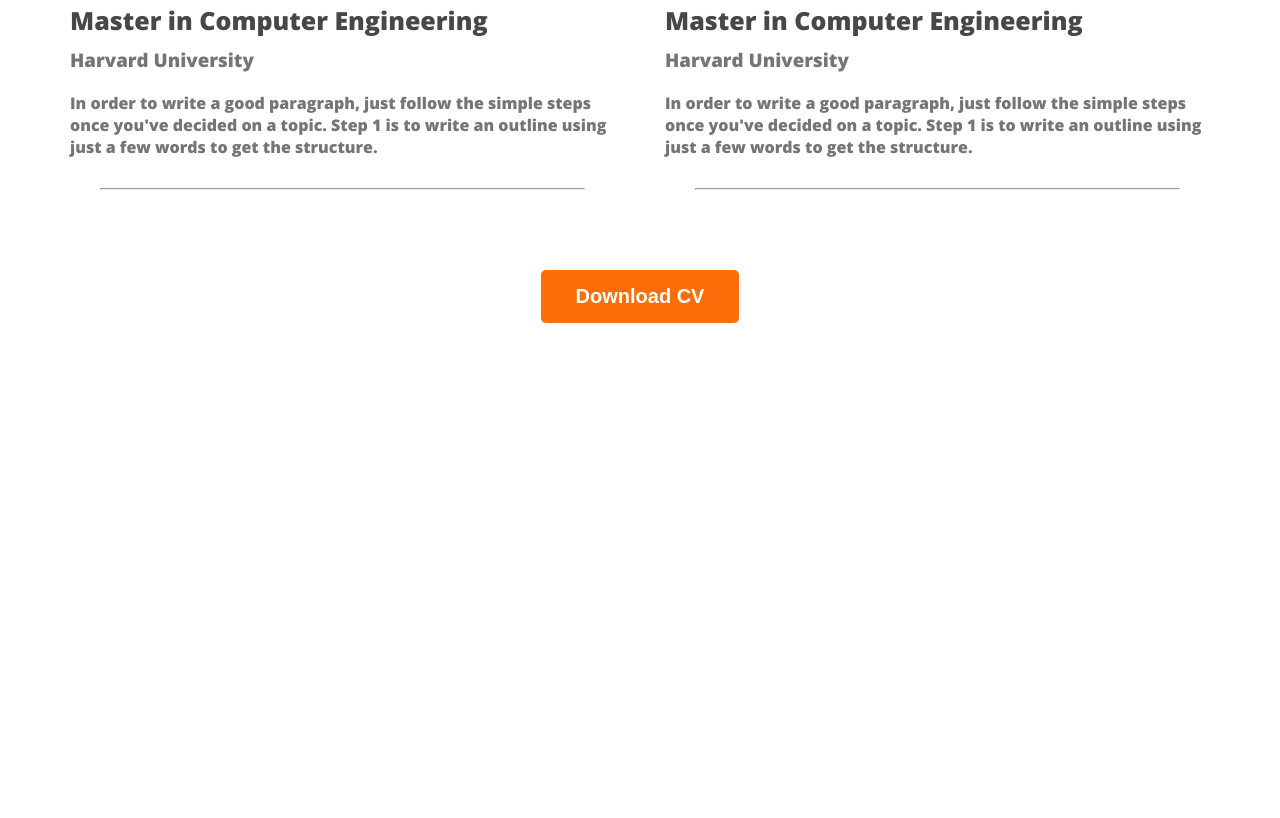
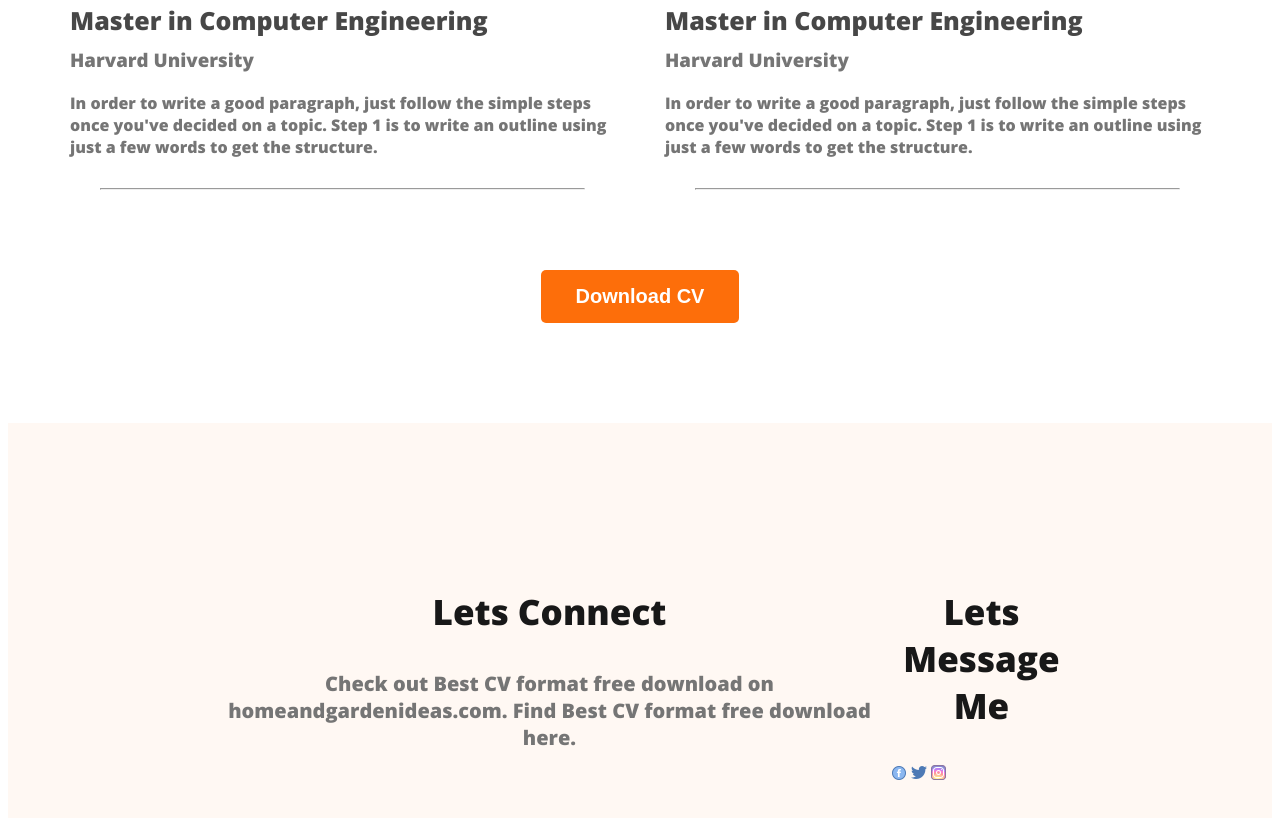
Before and after one commit to Biswajitmo/web-developer-portfolio, a plain HTML site: page index.html in a window 1280 px wide. Shown: the part 2861-3679 px from the top of the page. Before the commit the page ends 3234 px from the top, so only its background shows below. Drawn offline with nearby package versions, Linux system fonts and the light colour scheme.

Commit message:
basic footer

```diff
--- a/index.html
+++ b/index.html
@@ -140,7 +140,18 @@
 </section>
     </main>
     <footer>
-
+<div class="footer-column">
+    <h3 class="section-title">Lets Connect</h3>
+    <p class="section-description">Check out Best CV format free download on homeandgardenideas.com. Find Best CV format free download here.</p>
+</div>
+<div class="footer-column">
+    <h3 class="section-title">Lets Message Me</h3>
+    <div class="social-links">
+        <a href=""><img src="images/icons/icons8-facebook-16.png" alt=""></a>
+        <a href=""><img src="images/icons/icons8-twitter-16.png" alt=""></a>
+        <a href=""><img src="images/icons/icons8-instagram-16.png" alt=""></a>
+    </div>
+</div>
     </footer>
 </body>
 </html>
--- a/styles/portfolio.css
+++ b/styles/portfolio.css
@@ -154,3 +154,10 @@
     text-align: center;
     margin: 50px;
 }
+/* footer style */
+footer{
+    display: flex;
+    background: #FFF8F3;
+    padding: 130px 200px;
+    margin-top: 100px;
+}
```
Also changed, not shown: images/icons/icons8-facebook-16.png (added), images/icons/icons8-instagram-16.png (added), images/icons/icons8-twitter-16.png (added).
